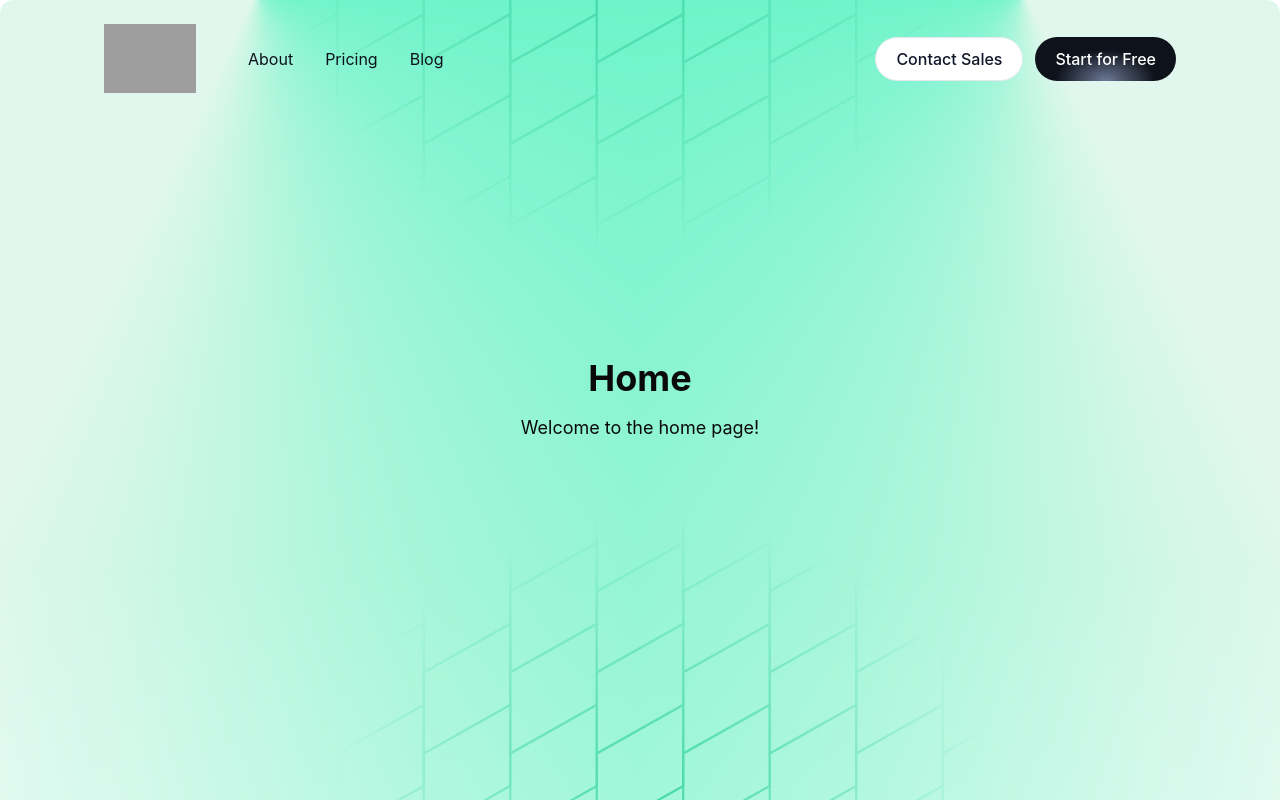
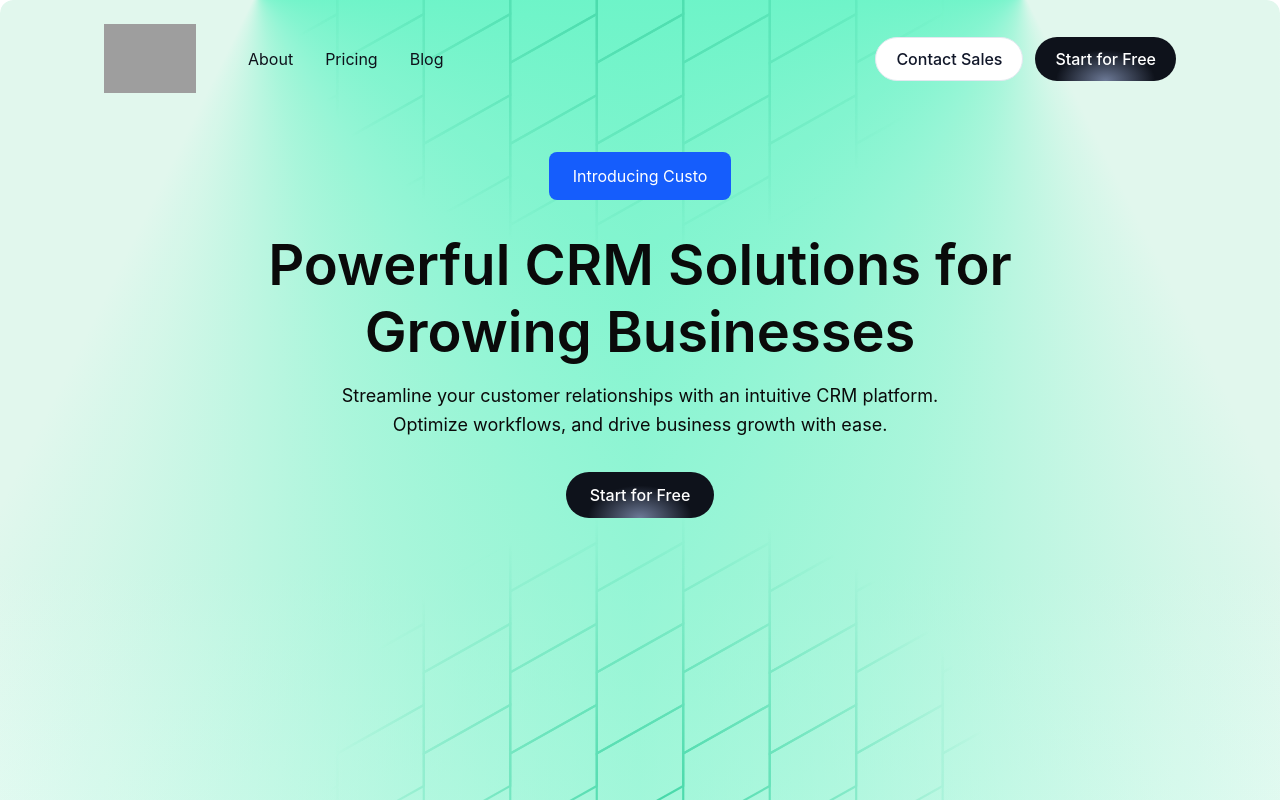
Before and after one commit to abidgymnastiar/belajar-next, a Next.js app: page /home in a window 1280 px wide. Built offline with nearby package versions, Linux system fonts and the light colour scheme; grey boxes are pictures that could not be loaded.

Commit message:
add : header hero

```diff
--- a/src/app/home/page.tsx
+++ b/src/app/home/page.tsx
@@ -1,8 +1,9 @@
+import HomeHero from "@/components/home/hero";
+
 export default function HomePage() {
   return (
-    <div className="flex flex-col items-center justify-center min-h-screen p-24 bg-[url(/Background.svg)] bg-cover">
-      <h1 className="text-4xl font-bold">Home</h1>
-      <p className="mt-4 text-lg">Welcome to the home page!</p>
+    <div>
+      <HomeHero />
     </div>
   );
 }
--- /dev/null
+++ b/src/components/home/hero.tsx
@@ -0,0 +1,30 @@
+import { Button } from "../ui/button";
+
+export default function HomeHero() {
+  return (
+    <div className="bg-[url(/Background.svg)] h-screen bg-cover flex justify-center">
+      <div className="w-full max-w-[67rem] pt-[9.5rem]">
+        <div className="flex flex-col gap-[2rem] items-center">
+          <button className="inline-flex items-center gap-2 px-6 py-3 bg-blue-600 text-white rounded-md hover:bg-blue-700 transition">
+            Introducing Custo
+            {/* <ArrowRight size={18} /> */}
+          </button>
+          <div className="flex flex-col gap-[1rem] typography text-center max-w-[55.75rem] mx-auto">
+            <h1 className="font-sans font-semibold">
+              Powerful CRM Solutions for Growing Businesses
+            </h1>
+            <p className="font-sans font-normal text-[1.125rem] leading-[160%] max-w-[41rem] mx-auto">
+              Streamline your customer relationships with an intuitive CRM
+              platform. Optimize workflows, and drive business growth with ease.
+            </p>
+          </div>
+          <div>
+            <Button variant="primary" size="base">
+              Start for Free
+            </Button>
+          </div>
+        </div>
+      </div>
+    </div>
+  );
+}
```
